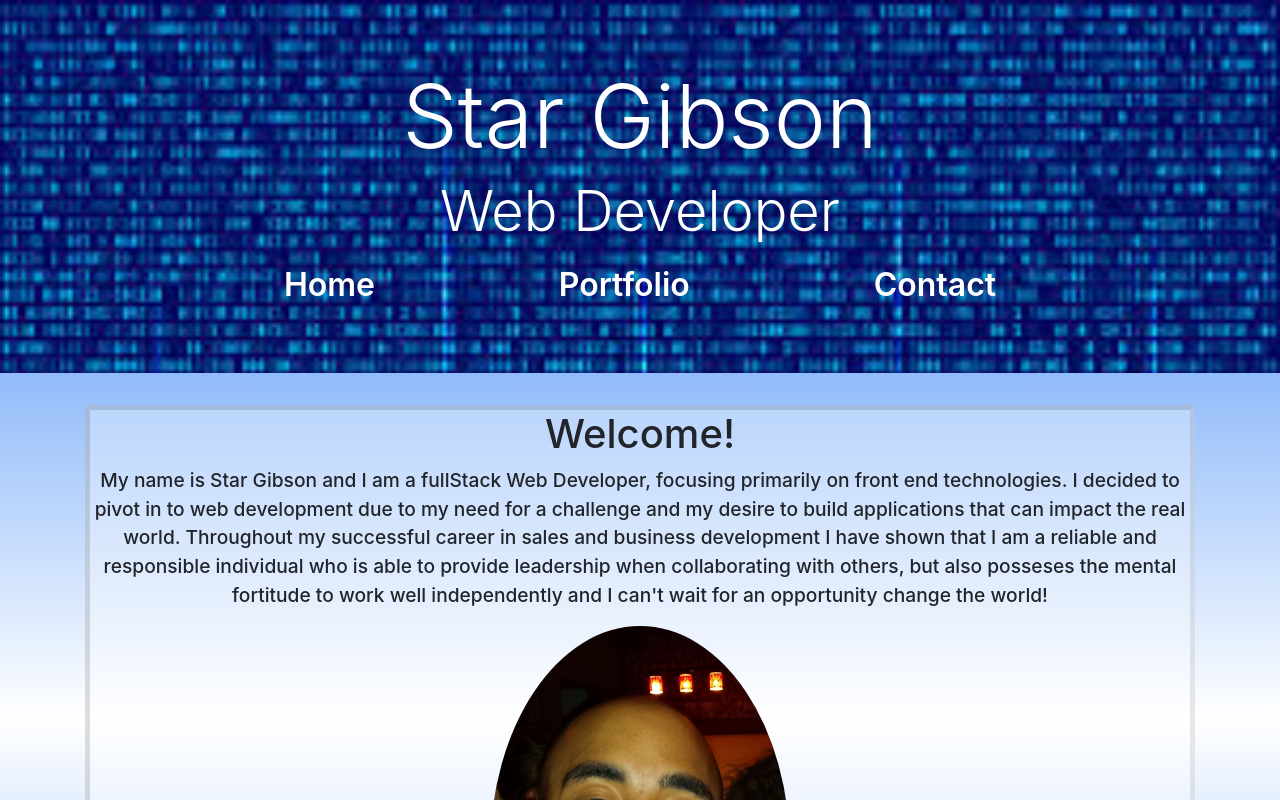
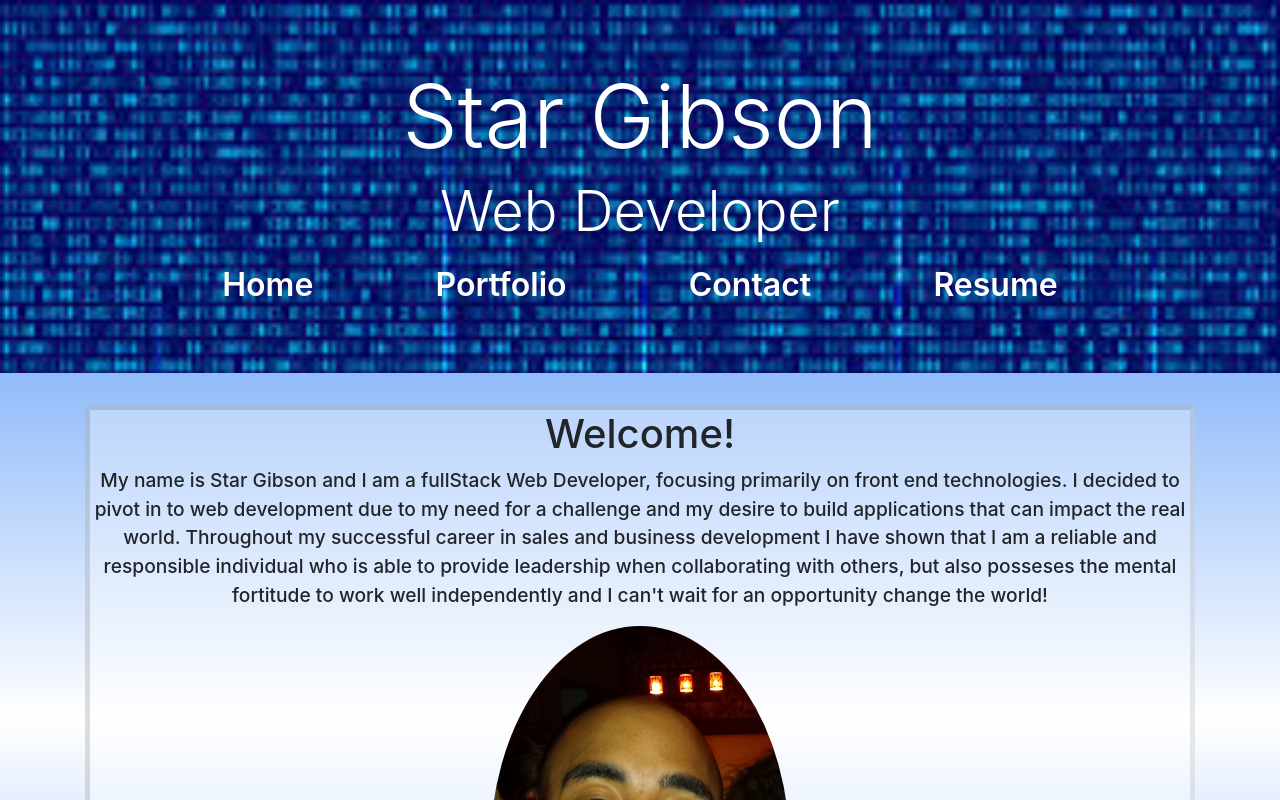
Before and after one commit to Star-Gibson/react_portfolio, a React (Create React App) app: page / in a window 1280 px wide. Shown: the top 800 px of the page. Built offline with nearby package versions, Linux system fonts and the light colour scheme; the HTML template or start-up script is replaced by a standard one.

Commit message:
Added resume

```diff
--- a/src/components/Navigation/Navigation.jsx
+++ b/src/components/Navigation/Navigation.jsx
@@ -9,6 +9,7 @@ const Navigation = () => {
                 <Link to="/">Home</Link>
                 <Link to="/portfolio">Portfolio</Link>
                 <Link to="/contact">Contact</Link>
+                <a href="./assets/img/Samuel_Star_Gibson_Updated_Resume copy.pdf" download>Resume</a>
                 </div>
         </div>
     )
```
Also changed, not shown: 2 other files (tests, documents, lock files or other folders).
